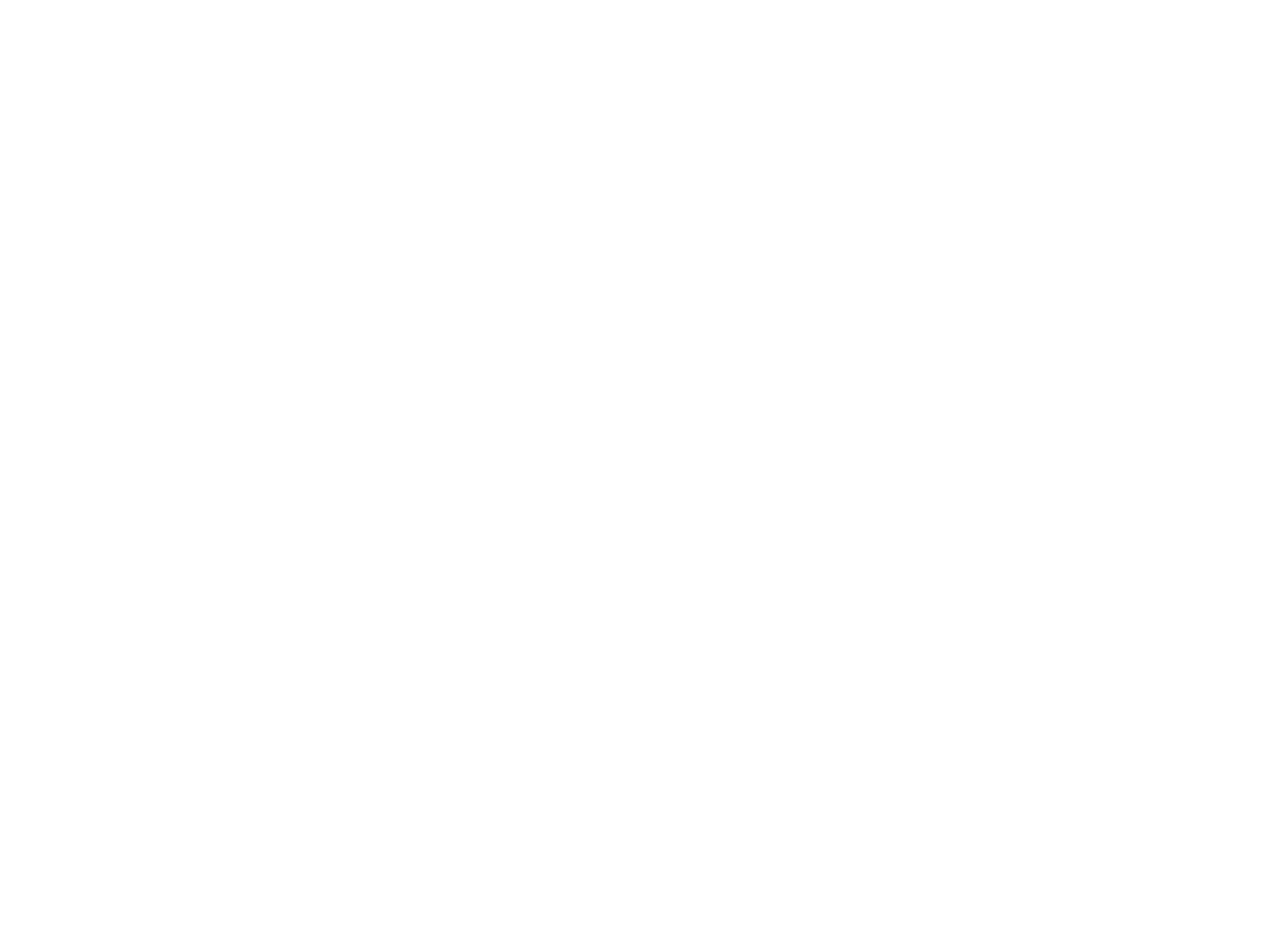
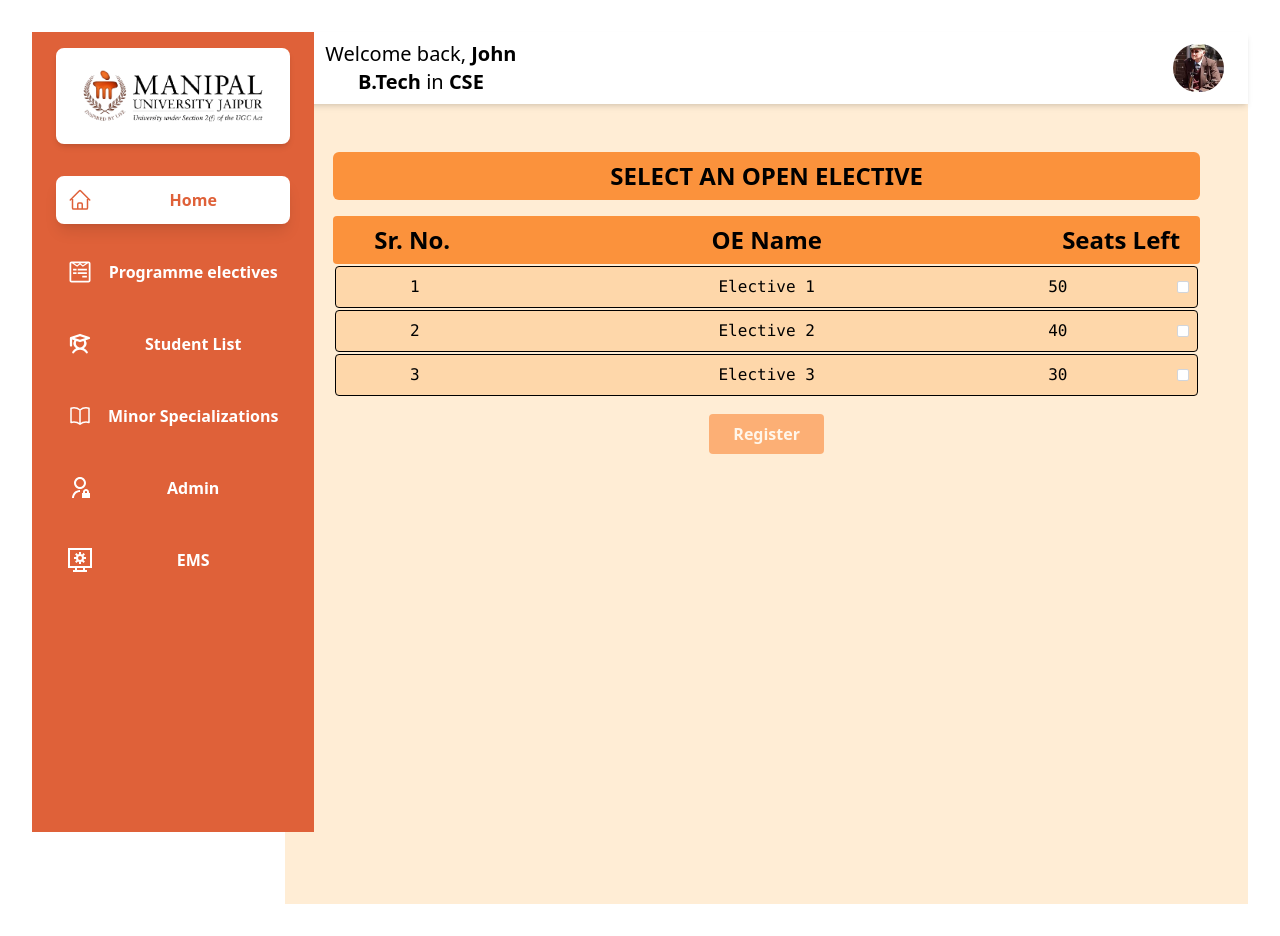
Before and after one commit to viv2005ek/ElectiveManagementSystemLatest, a React (Vite) app in the folder client/: page /oe in a window 1280 px wide. Before the commit this address had no page. Before the commit the page ends 800 px from the top, so only its background shows below. Built offline with nearby package versions, Linux system fonts and the light colour scheme.

Commit message:
Added the Select Open Elective tab and connected it to the ems

```diff
--- a/client/src/Router.tsx
+++ b/client/src/Router.tsx
@@ -8,6 +8,7 @@
 import MinorSpecializationsPage from './pages/MinorSpecializationsPage.tsx';
 import AdminPage from "./pages/AdminPage.tsx";
 import ElectiveManagementSystem from "./pages/ElectiveManagementSystem.tsx"
+import OpenElective from "./pages/Openelective.tsx";
 
 export default function Router() {
   return (
@@ -22,6 +23,7 @@
         <Route path="/user-profile" element={<UserProfilePage />} />
         <Route path="/admin" element={<AdminPage />} />
         <Route path="/ems" element = {<ElectiveManagementSystem/>}/>
+        <Route path="/oe" element = {<OpenElective/>} />
 
 
       </Routes>
--- /dev/null
+++ b/client/src/components/ElectiveItem.tsx
@@ -0,0 +1,40 @@
+import React from 'react';
+
+interface ElectiveItemProps {
+    srNo: number;
+    name: string;
+    seatsRemaining: number;
+    isDisabled: boolean;
+    isSelected: boolean;
+    onSelect: () => void;
+}
+
+const ElectiveItem: React.FC<ElectiveItemProps> = ({ srNo, name, seatsRemaining, isDisabled, isSelected, onSelect }) => {
+    return (
+        <div
+            className={`grid grid-cols-12 items-center p-2 m-[2px] border border-black rounded ${
+                isSelected ? 'bg-orange-400' : 'bg-orange-200'
+            } ${isDisabled && !isSelected ? 'opacity-50 cursor-not-allowed' : ''}`}
+        >
+            <div className="font-mono col-span-2 text-center">{srNo}</div>
+            <div className="font-mono col-span-8 text-center">{name}</div>
+            <div className="font-mono col-span-2 flex justify-center items-center">
+                <div className="flex justify-between w-full">
+                    <span>{seatsRemaining}</span>
+                    <div className="flex items-center">
+                        <input
+                            type="checkbox"
+                            className="cursor-pointer w-3 h-3 accent-orange-500 rounded-sm border-gray-300 text-blue-600 focus:ring-blue-500 hover:border-blue-300 hover:bg-blue-50"
+                            aria-label={`Select ${name}`}
+                            disabled={isDisabled && !isSelected}
+                            checked={isSelected}
+                            onChange={onSelect}
+                        />
+                    </div>
+                </div>
+            </div>
+        </div>
+    );
+};
+
+export default ElectiveItem;
--- a/client/src/pages/ElectiveManagementSystem.tsx
+++ b/client/src/pages/ElectiveManagementSystem.tsx
@@ -1,7 +1,13 @@
 import MainLayout from "../layouts/MainLayout.tsx";
+import { useNavigate } from 'react-router-dom';
 import img from "../assets/back.png"
 
 export default function ElectiveManagementSystem() {
+    {/* route /ems */}
+    const navigate = useNavigate();
+    const handleClick = ()=>{
+        navigate('/oe');
+    }
     return (
         <MainLayout>
             <div className={"py-0 px-0"}
@@ -20,7 +26,7 @@
                         <div className="p-6 space-y-4">
                             <button
                                 className="w-full bg-white rounded-lg shadow p-4 text-center font-medium hover:bg-orange-200 transition"
-                                onClick={() => console.log("helo")}
+                                onClick={handleClick}
                             >
                                 Select an Open Elective
                             </button>
--- /dev/null
+++ b/client/src/pages/Openelective.tsx
@@ -0,0 +1,64 @@
+import React, { useState } from "react";
+import MainLayout from "../layouts/MainLayout.tsx";
+import ElectiveItem from "../components/ElectiveItem.tsx";
+
+
+export default function OpenElective() {
+    {/* route - /oe */}
+    const [selectedElective, setSelectedElective] = useState<number | null>(null);
+
+    const electives = [
+        { srNo: 1, name: "Elective 1", seatsRemaining: 50 },
+        { srNo: 2, name: "Elective 2", seatsRemaining: 40 },
+        { srNo: 3, name: "Elective 3", seatsRemaining: 30 },
+    ];
+
+    const handleSelect = (id: number) => {
+        setSelectedElective(selectedElective === id ? null : id); // Toggle selection
+    };
+
+    return (
+        <MainLayout>
+            <div className="min-h-screen bg-orange-100">
+            <div className="py-8 px-8 bg-orange-100">
+                {/* Heading */}
+                <div className="flex flex-col items-center w-full p-4 ">
+                    <h1 className="text-lg md:text-xl lg:text-2xl p-2 font-bold bg-orange-400 w-full rounded-md text-center mb-4">
+                        SELECT AN OPEN ELECTIVE
+                    </h1>
+                    <div className="w-full max-w-4xl">
+                        {/* Table Header */}
+                        <div className="grid grid-cols-12 bg-orange-400 p-2 rounded mb-[2px]">
+                            <div className="col-span-2 font-bold text-lg md:text-xl lg:text-2xl text-center">Sr. No.</div>
+                            <div className="col-span-8 font-bold text-lg md:text-xl lg:text-2xl text-center">OE Name</div>
+                            <div className="col-span-2 font-bold text-lg md:text-xl lg:text-2xl text-center">Seats Left</div>
+                        </div>
+                        {/* Elective Items */}
+                        {electives.map((elective) => (
+                            <ElectiveItem
+                                key={elective.srNo}
+                                srNo={elective.srNo}
+                                name={elective.name}
+                                seatsRemaining={elective.seatsRemaining}
+                                isDisabled={selectedElective !== null && selectedElective !== elective.srNo}
+                                isSelected={selectedElective === elective.srNo}
+                                onSelect={() => handleSelect(elective.srNo)}
+                            />
+                        ))}
+                    </div>
+                    {/* Register Button */}
+                    <button
+                        className={`mt-4 px-6 py-2 rounded bg-orange-500 text-white font-bold ${
+                            selectedElective === null ? "opacity-50 cursor-not-allowed" : "hover:bg-orange-600"
+                        }`}
+                        disabled={selectedElective === null}
+                        onClick={() => alert(`Registered for elective: ${selectedElective}`)}
+                    >
+                        Register
+                    </button>
+                </div>
+            </div>
+            </div>
+        </MainLayout>
+    );
+}
```
